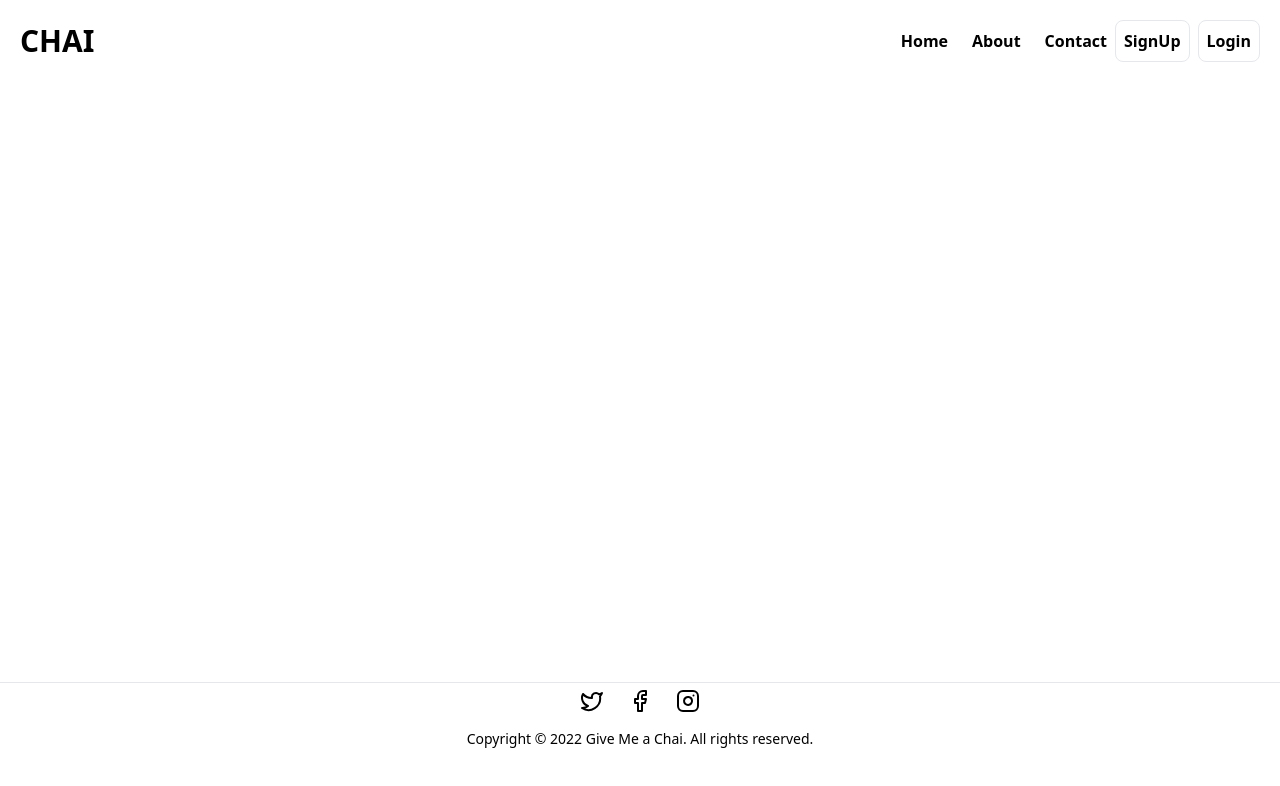
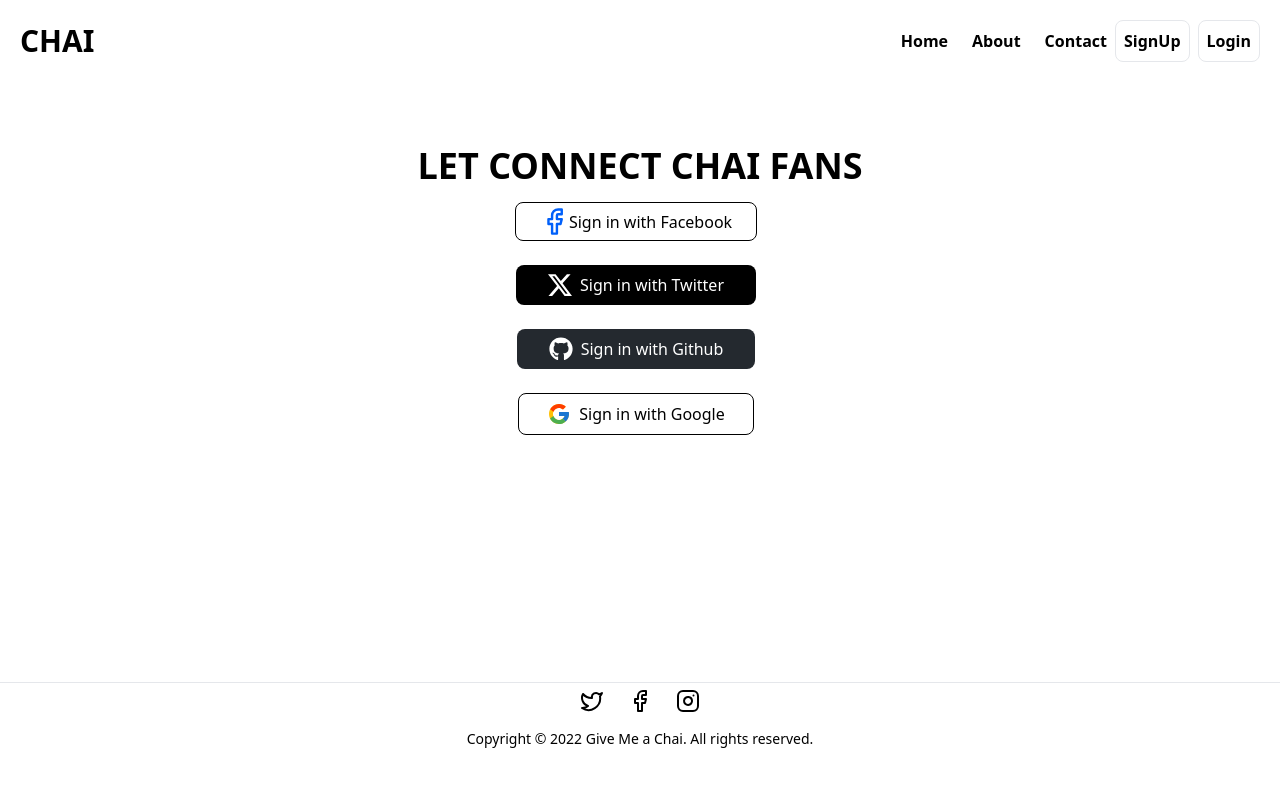
Before and after one commit to MANI-WEBDEVE/Funding-Application, a Next.js app: page /login in a window 1280 px wide. Shown: the top 786 px of the page. Built offline with nearby package versions, Linux system fonts and the light colour scheme.

Commit message:
lgoin-page-UI

```diff
--- a/package.json
+++ b/package.json
@@ -12,7 +12,8 @@
     "lucide-react": "^0.447.0",
     "next": "14.2.14",
     "react": "^18",
-    "react-dom": "^18"
+    "react-dom": "^18",
+    "react-icons": "^5.3.0"
   },
   "devDependencies": {
     "typescript": "^5",
--- a/src/app/(Pages)/login/page.tsx
+++ b/src/app/(Pages)/login/page.tsx
@@ -1,11 +1,48 @@
-import React from 'react'
-
+import { Facebook } from "lucide-react";
+import React from "react";
+import { BsTwitterX } from "react-icons/bs";
+import { FaGithub } from "react-icons/fa6";
+import { FcGoogle } from "react-icons/fc";
 const page = () => {
   return (
-    <div>
+    <>
+      <div className="bg-red- py-16 text-center container mx-auto ">
+        <h2 className="text-4xl font-bold uppercase">
+          Let Connect <span className="font-extrabold">CHAI</span> Fans
+        </h2>
+        <div className="flex gap-4 flex-col items-center justify-center mt-4">
+          <button
+            type="button"
+            className=" text-black  font-medium rounded-lg text-md px-6 py-1 text-center inline-flex items-center  me-2 mb-2 border-[1px] border-black"
+          >
+            <Facebook size={29} color="#0060fa" />
+            Sign in with Facebook
+          </button>
+          <button
+            type="button"
+            className="text-white bg-black   font-medium rounded-lg text-md px-8 py-2 text-center inline-flex items-center gap-2  me-2 mb-2"
+          >
+            <BsTwitterX className="fill-white w-6 h-6" />
+            Sign in with Twitter
+          </button>
+          <button
+            type="button"
+            className="text-white bg-[#24292F]   font-medium rounded-lg text-md px-8 py-2 text-center inline-flex items-center gap-2   me-2 mb-2"
+          >
+            <FaGithub className="w-6 h-6" />
+            Sign in with Github
+          </button>
+          <button
+            type="button"
+            className="text-black border-[1px] border-black gap-2   font-medium rounded-lg text-md px-7 py-2 text-center inline-flex items-center me-2 mb-2"
+          >
+            <FcGoogle className="w-6 h-6" />
+            Sign in with Google
+          </button>
+        </div>
+      </div>
+    </>
+  );
+};
 
-    </div>
-  )
-}
-
-export default page
+export default page;
```
Also changed, not shown: 1 other file (tests, documents, lock files or other folders).
